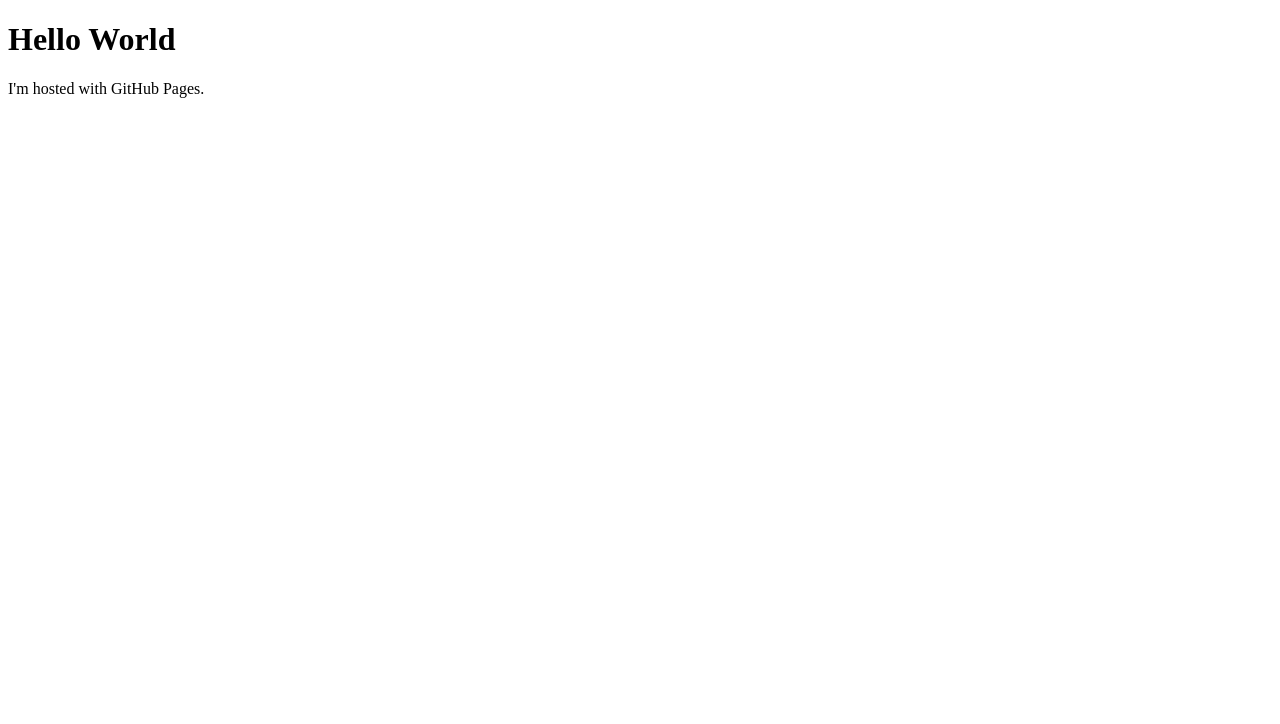
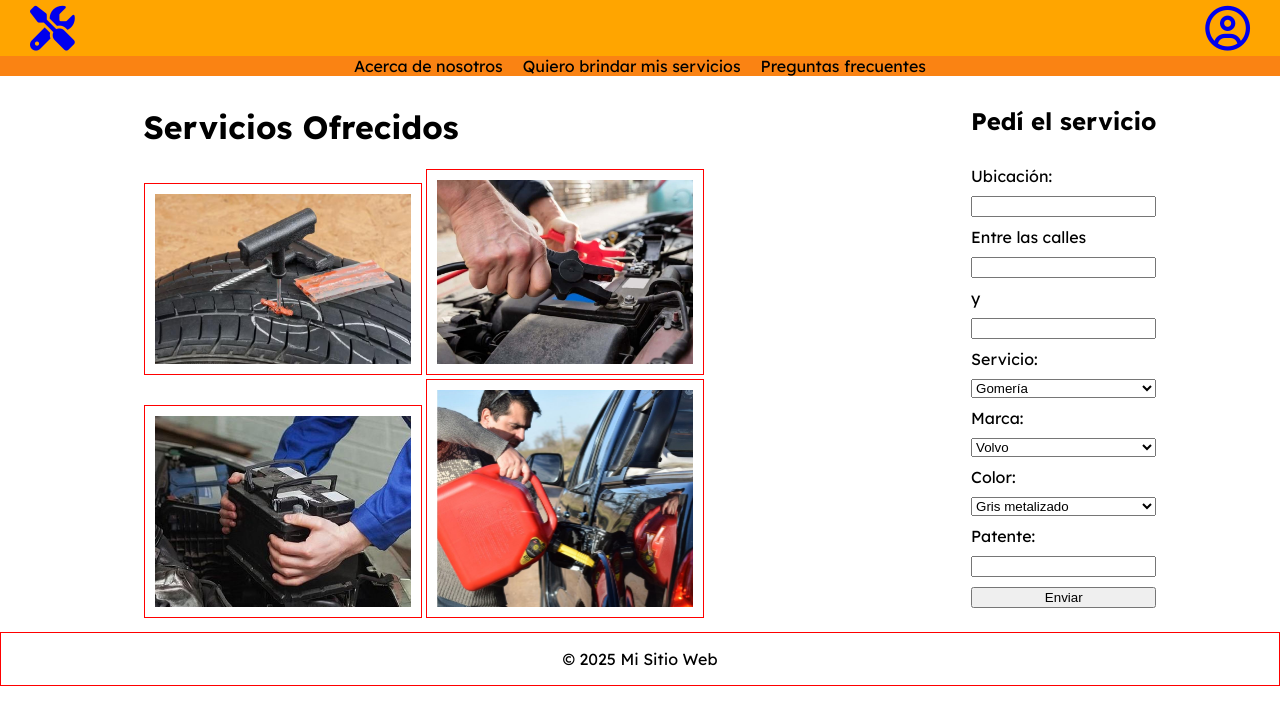
Before and after one commit to MauricioEGomez/mauricioegomez.github.io, a plain HTML site: page index.html in a window 1280 px wide. Drawn offline with Linux system fonts and the light colour scheme.

Commit message:
Subo página de prueba
Subo todo para seguir probando github pages

```diff
--- a/index.html
+++ b/index.html
@@ -1,7 +1,89 @@
 <!DOCTYPE html>
-<html>
+<html lang="en">
+<head>
+    <meta charset="UTF-8">
+    <meta name="viewport" content="width=device-width, initial-scale=1.0">
+    <link rel="stylesheet" href="https://cdnjs.cloudflare.com/ajax/libs/font-awesome/6.7.2/css/all.min.css">
+    <link rel="preconnect" href="https://fonts.googleapis.com">
+    <link rel="preconnect" href="https://fonts.gstatic.com" crossorigin>
+    <link href="https://fonts.googleapis.com/css2?family=Lexend:wght@100..900&display=swap" rel="stylesheet">
+    <link rel="stylesheet" href="https://cdnjs.cloudflare.com/ajax/libs/font-awesome/6.7.2/css/all.min.css">
+    <link rel="stylesheet" href="./styles/style.css">
+    <title>De Mecánica Ligera</title>
+</head>
 <body>
-<h1>Hello World</h1>
-<p>I'm hosted with GitHub Pages.</p>
+    <header>
+        <div class="contenedor-header">
+            <div class="logo-empresa">
+                <a href="./index.html"><i class="fa-solid fa-screwdriver-wrench"></i></a>
+            </div>
+            <div class="perfil">
+                <a href="./login.html"><i class="fa-regular fa-circle-user" ></i></a>
+            </div>
+        </div>
+        <nav class="menu">
+            <ul>
+                <li> <a href="./acerca.html">Acerca de nosotros</a></li>
+                <li> <a href="./sumarme.html">Quiero brindar mis servicios</a></li>
+                <li> <a href="./faq.html">Preguntas frecuentes</a></li>
+            </ul>
+        </nav>
+    </header>
+    <main>
+        <div class="contenedor-main">
+            <div class="tabla">
+                <h1>Servicios Ofrecidos</h1>
+                <div class="fila">
+                    <img class="celda_imagen" src="./images/neumaticos.jpeg" alt="Gomería">
+                    <img class="celda_imagen" src="./images/arranque.jpeg" alt="Arranque de vehículo">
+                </div>
+                <div class="fila">
+                    <img class="celda_imagen" src="./images/reemplazo_bateria.jpeg" alt="Batería">
+                    <img class="celda_imagen" src="./images/combustible.jpeg" alt="Combustible">
+                </div>
+            </div>
+            <section class="formulario">
+                <form action="" method="POST">
+                    <h2>Pedí el servicio</h2>
+                    <label for="ubicacion">Ubicación:</label>
+                    <input type="text" name="ubicacion" id="ubicacion">
+                    <label for="calle1">Entre las calles </label>
+                    <input type="text" name="calle1" id="calle1">
+                    <label for="calle2"> y </label>
+                    <input type="text" name="calle2" id="calle2">
+                    <label for="servicio">Servicio:</label>
+                    <select id="servicio" name="servicio">
+                        <option value="Gomería">Gomería</option>
+                        <option value="Arranque">Arranque del vehículo	</option>
+                        <option value="Combustible">Combustible</option>
+                        <option value="Batería">Batería Nueva</option>
+                    </select>
+                    <label for="cars">Marca:</label>
+                    <select id="cars" name="cars">
+                        <option value="volvo">Volvo</option>
+                        <option value="saab">Saab</option>
+                        <option value="fiat">Fiat</option>
+                        <option value="audi">Audi</option>
+                    </select>
+                    <label for="color">Color:</label>
+                    <select id="color" name="color">
+                        <option value="volvo">Gris metalizado</option>
+                        <option value="saab">Gris oscuro</option>
+                        <option value="fiat">Negro</option>
+                        <option value="audi">Blanco</option>
+                        <option value="audi">Otro</option>
+                    </select>
+                    <label for="patente"> Patente: </label>
+                    <input type="text" name="patente" id="patente">
+                    <button type="submit">Enviar</button> <!-- Botón de envío -->
+                </form>
+            </section>
+        </div>
+    </main>
+    <footer>
+        <div class="footer-container">
+            <p>&copy; 2025 Mi Sitio Web</p> <!-- Derechos de autor -->
+        </div>
+    </footer>
 </body>
 </html>
--- /dev/null
+++ b/styles/style.css
@@ -0,0 +1,107 @@
+html {
+    font-size: 62.5%;    /* este es el tamaño por defecto de "1 rem" (root em)*/
+}
+ body {
+    margin: 0;
+    font-size: 1.6rem ;
+    font-family: "Lexend", sans-serif;
+    /* min-width: 600px; */
+}
+header {
+    width: 100%;
+    background-color: orange;
+}
+.contenedor-header {
+    display: flex;
+    flex-direction: row;
+    /* border: 1px solid blue; */
+    font-size: 1.2rem;
+    padding-left: 30px;
+    padding-right: 30px;
+    justify-content: space-between;
+    align-items: stretch
+}
+.perfil {
+    margin-right: 0;
+    color:red;
+    font-size: 3.5vw;
+    /* border: 1px solid black; */
+    justify-items: center;
+}
+.logo-empresa {
+    color:red;
+    font-size: 3.5vw;
+    /* border: 1px solid black; */
+    justify-items: center;
+}
+/* Navegación en forma de lista horizontal */
+.menu  ul {
+    margin: 0;
+    list-style: none;          /* Elimina viñetas */
+    padding: 0;                /* Elimina relleno */
+    display: flex;             /* Activa Flexbox */
+    justify-content: center;   /* Centra los elementos horizontalmente */
+    gap: 20px;                 /* Espacio entre los ítems de la lista */
+    background-color: rgb(250, 131, 19);
+}
+.menu  ul a{
+    color: black;
+    text-decoration: none;
+}
+
+.contenedor-main {
+    display: flex;
+    flex-direction: row;
+    padding: 10;
+    width: 100%;
+    margin: 10px;
+    /* border: 1px solid black; */
+    justify-content: space-around;
+    /* justify-items: center; */
+
+}
+.formulario {
+    display: flex;
+
+}
+/* Estilo para el formulario */
+form {
+  /* border: 1px solid black; */
+  display: flex;             /* Activa Flexbox */
+  flex-direction: column;    /* Coloca los elementos en columna */
+  gap: 10px;                 /* Espacio entre campos */
+  max-width: 400px;          /* Ancho máximo */
+  margin: 0 auto;            /* Centrado horizontal */
+}
+
+/* Tabla para las imagenes */
+.tabla-imagenes {
+    display: flex;
+    flex-direction: column; /* Para organizar las filas en una columna */
+}
+.fila-imagenes {
+    flex-grow: 1; /* Permite que las filas se ajusten al espacio disponible */
+    display: flex;
+}
+.celda_imagen {
+    flex: 1; /* Para que las columnas tengan el mismo tamaño */
+    padding: 10px; /* Añadir un poco de espacio para la presentación */
+    border: 1px solid red; /* Agregar un borde para mostrar las celdas */
+    width: 20vw;
+    /* border-radius: 20%; */
+}
+
+/* Footer */
+
+.footer-container{
+    text-align: center;
+    border: 1px solid red; /* Agregar un borde para mostrar las celdas */
+    margin-bottom: 0px;
+}
+/* media query para celulares hasta 600px */
+@media (max-width:600px) {
+
+.item-footer a {
+    text-decoration: line-through;
+}
+}
```
Also changed, not shown: acerca.html (added, +36 -0 lines), faq.html (added, +36 -0 lines), login.html (added, +44 -0 lines), sumarme.html (added, +59 -0 lines), images/arranque.jpeg (added), images/combustible.jpeg (added), images/neumaticos.jpeg (added), images/reemplazo_bateria.jpeg (added).
